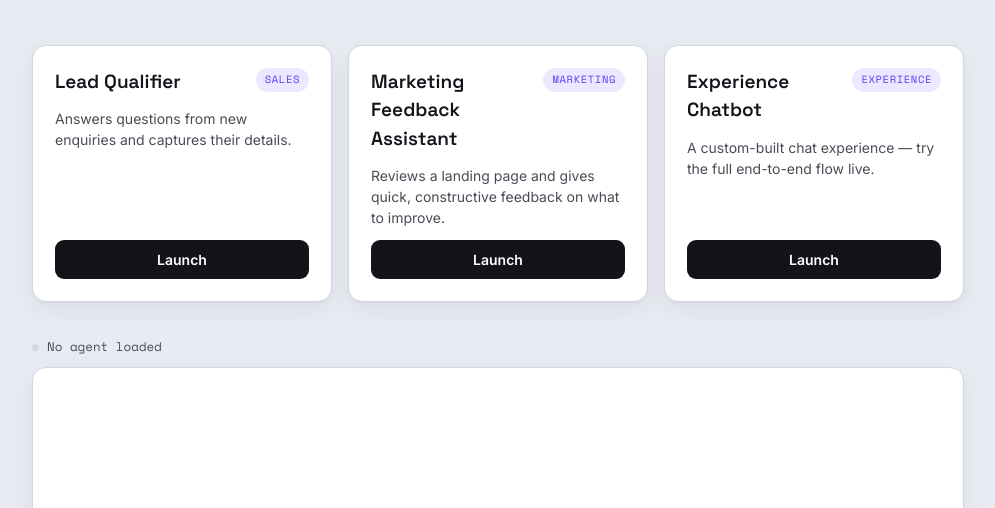
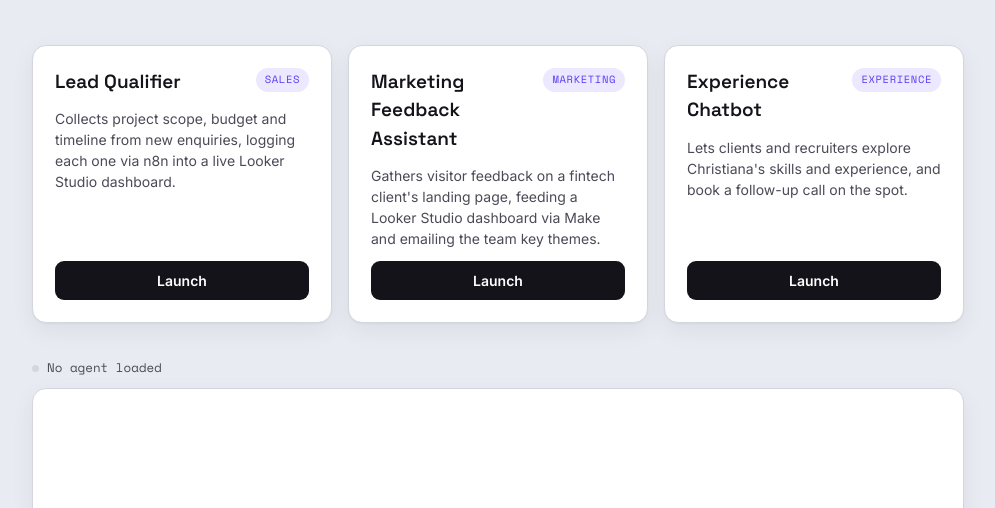
Before and after one commit to Fzinoo1/loop-ai-studio, a plain HTML site: page index.html in a window 1280 px wide. Shown: the part 292-800 px from the top of the page, without its empty margins (142-1137 px from the left). Drawn offline with nearby package versions, Linux system fonts and the light colour scheme.

Commit message:
Update agent card descriptions with real purpose and workflow details

```diff
--- a/index.html
+++ b/index.html
@@ -392,9 +392,9 @@
   // of trying to load the bot.
   // ---------------------------------------------------------------
   const AGENTS = [
-    { type: 'voiceflow', projectID: '6a3d52adecef10a29ab99516', name: 'Lead Qualifier', tag: 'Sales', blurb: 'Answers questions from new enquiries and captures their details.' },
-    { type: 'voiceflow', projectID: '6a5a723194d427926f51d9d5', name: 'Marketing Feedback Assistant', tag: 'Marketing', blurb: 'Reviews a landing page and gives quick, constructive feedback on what to improve.' },
-    { type: 'iframe', url: 'https://tiana-chat.vercel.app/', name: 'Experience Chatbot', tag: 'Experience', blurb: 'A custom-built chat experience — try the full end-to-end flow live.' },
+    { type: 'voiceflow', projectID: '6a3d52adecef10a29ab99516', name: 'Lead Qualifier', tag: 'Sales', blurb: 'Collects project scope, budget and timeline from new enquiries, logging each one via n8n into a live Looker Studio dashboard.' },
+    { type: 'voiceflow', projectID: '6a5a723194d427926f51d9d5', name: 'Marketing Feedback Assistant', tag: 'Marketing', blurb: "Gathers visitor feedback on a fintech client's landing page, feeding a Looker Studio dashboard via Make and emailing the team key themes." },
+    { type: 'iframe', url: 'https://tiana-chat.vercel.app/', name: 'Experience Chatbot', tag: 'Experience', blurb: "Lets clients and recruiters explore Christiana's skills and experience, and book a follow-up call on the spot." },
   ];
 
   const VOICEFLOW_BUNDLE_URL = 'https://cdn.voiceflow.com/widget-next/bundle.mjs';
```
